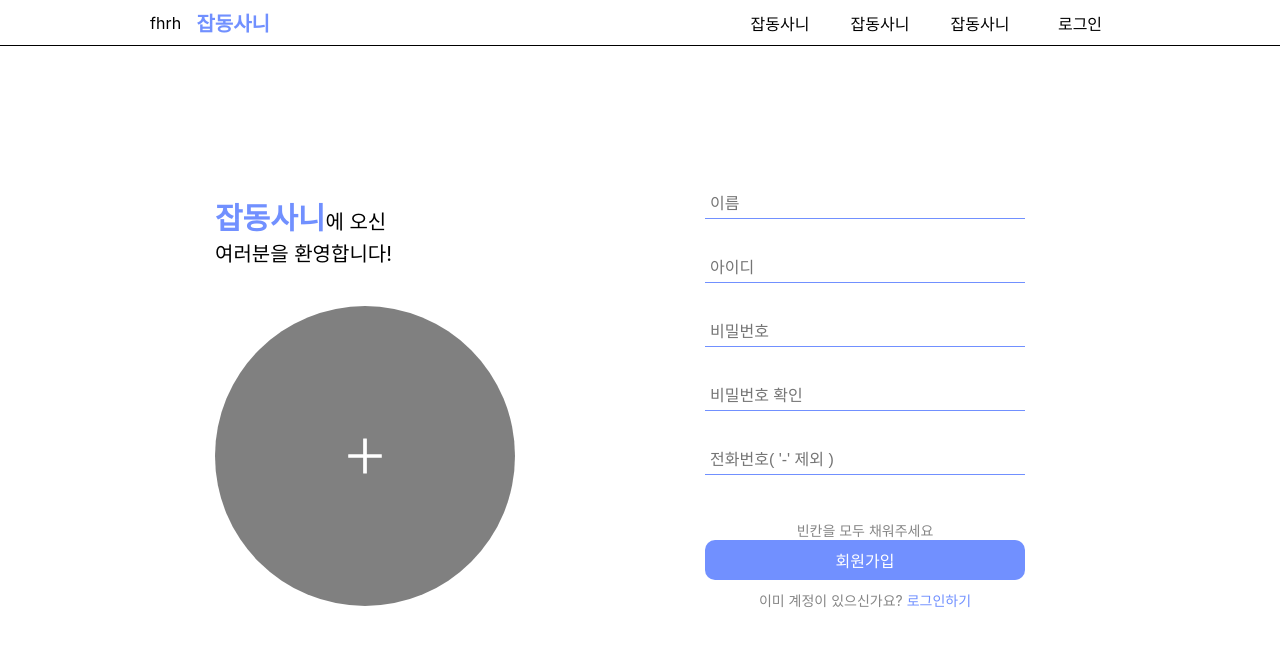
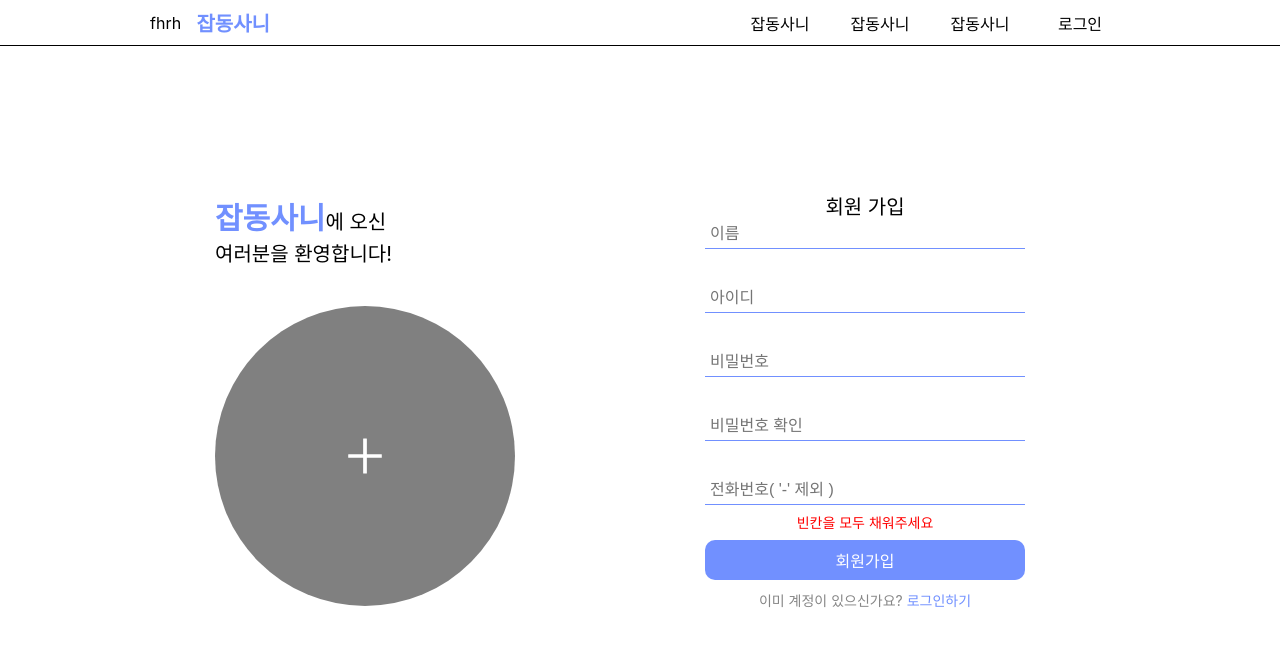
Before and after one commit to JobDongSani/JobDongSani_Frontend, a React (Create React App) app: page /Register in a window 1280 px wide. Both pictures are taken after a click on the button "회원가입". Shown: the top 646 px of the page. Built offline with nearby package versions, Linux system fonts and the light colour scheme; no server answers.

Commit message:
⚡️ :: 회원가입 수정

```diff
--- a/src/components/Register/index.tsx
+++ b/src/components/Register/index.tsx
@@ -4,6 +4,7 @@ import { AiOutlinePlus } from 'react-icons/ai'
 import file from '../../libs/api/file';
 import auth from '../../libs/api/auth';
 import imageCompression from 'browser-image-compression';
+import { Link } from 'react-router-dom';
 
 interface IRegister {
     name: string,
@@ -20,7 +21,7 @@ const Register = () => {let img = new FormData();
         password: "",
         passwordCheck: "",
         cellphone: ""
-    })
+    });
     const [ errorMessage, setErrorMessage] = useState("");
     const [ profileUrl, setProfileUrl ] = useState("")
     const [ imageUrl, setImageUrl ] = useState("");
@@ -114,11 +115,12 @@ const Register = () => {let img = new FormData();
                             <RegisterProfile>
                                 <AiOutlinePlus/>
                             </RegisterProfile>
-                        : <RegisterProfile><img src={profileUrl} /></RegisterProfile>
+                        : <RegisterProfile><img src={profileUrl} alt="프로필이미지"/></RegisterProfile>
                         }
                     </label>
                 </RegisterLeftBox>
                 <RegisterRightBox>
+                    <Title>회원 가입</Title>
                     <RegisterInput name="name" onChange={onRegisterInput} placeholder="이름" value={registerInput.name}/>
                     <RegisterInput name="id" onChange={onRegisterInput} placeholder="아이디" value={registerInput.id}/>
                     <RegisterInput name="password" onChange={onRegisterInput} placeholder="비밀번호" type="password" value={registerInput.password}/>
@@ -126,10 +128,10 @@ const Register = () => {let img = new FormData();
                     <RegisterInput name="cellphone" onChange={onRegisterInput} placeholder="전화번호( '-' 제외 )" maxLength={11} value={registerInput.cellphone}/>
                     {
                         errorMessage !== "" &&
-                        <div>{errorMessage}</div>
+                        <ErrorMessage>{errorMessage}</ErrorMessage>
                     }
                     <RegisterButton onClick={onRegister}>회원가입</RegisterButton>
-                    <div>이미 계정이 있으신가요? <span>로그인하기</span></div>
+                    <LoginMove>이미 계정이 있으신가요? <Link to="/login">로그인하기</Link></LoginMove>
                 </RegisterRightBox>
             </RegisterWrapper>
         </>
@@ -196,15 +198,27 @@ const RegisterRightBox = styled.div`
     flex-direction: column;
     align-items: center;
     justify-content: center;
-    div{
-        margin-top: 10px;
-        font-size: 14px;
-        color: #868686;
-        span{
-            cursor: pointer;
-            color: #7190FF;
-        }
+`
+
+const Title = styled.div`
+    font-size: 20px;
+`
+
+const LoginMove = styled.div`
+    margin-top: 10px;
+    font-size: 14px;
+    color: #868686;
+    a{
+        text-decoration: none;
+        color: #7190FF;
     }
+`
+
+const ErrorMessage = styled.div`
+    font-size: 14px;
+    position: absolute;
+    bottom: 93px;
+    color: red;
 `
 
 const RegisterInput = styled.input`
```
